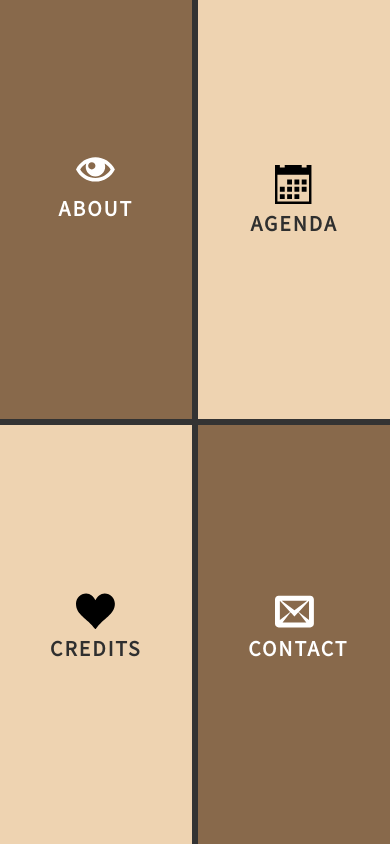
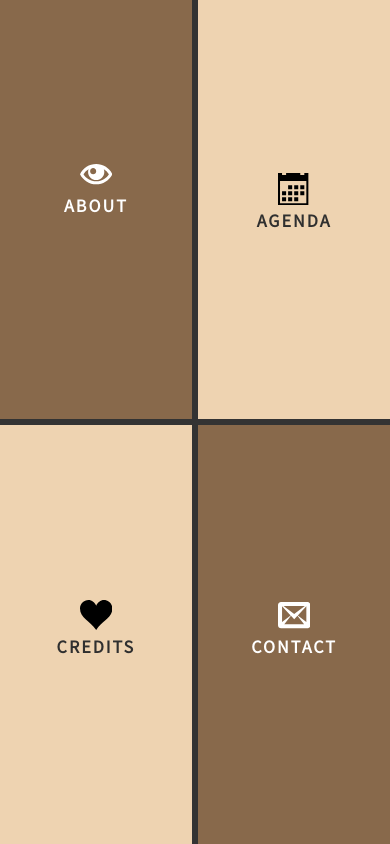
Before and after one commit to boysnextdoor/devinmove, a plain HTML site: page index.html in a window 390 px wide. Drawn offline with Linux system fonts and the light colour scheme.

Commit message:
Enhance mobile view

```diff
--- a/css/component.css
+++ b/css/component.css
@@ -564,6 +564,10 @@ section.bl-expand .bl-icon-close {
 		padding-right: 30px;
 	}
 
+	.bl-box .cover {
+		font-size: 100%;
+	}
+
 	.bl-expand .bl-box {
 		height: 130px;
 	}
```
